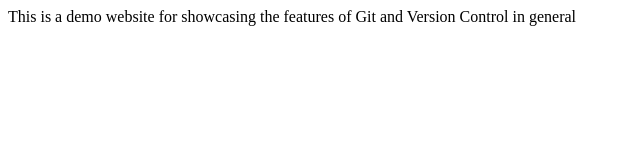
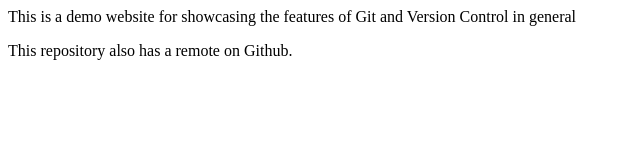
Before and after one commit to gaizin33/git-demo, a plain HTML site: page about.html in a window 1280 px wide. Shown: the whole page, without its empty margins (0-640 px from the left). Drawn offline with Linux system fonts and the light colour scheme.

Commit message:
Added paragraph about repository on Github.

```diff
--- a/about.html
+++ b/about.html
@@ -6,6 +6,6 @@
   <body>
     <p> This is a demo website for showcasing the features of Git and Version Control in general </p>
 
-
+    <p> This repository also has a remote on Github.</p>
     </body>
   </html>
```
